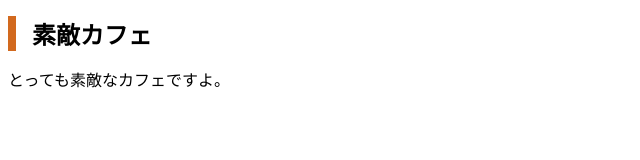
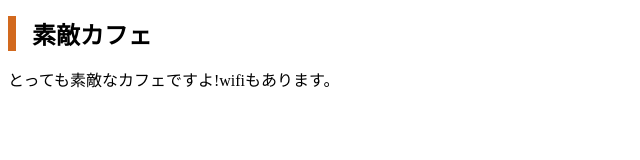
Before and after one commit to amemo2525/mycafe, a plain HTML site: page index.html in a window 1280 px wide. Shown: the whole page, without its empty margins (0-640 px from the left). Drawn offline with Linux system fonts and the light colour scheme; files that its build step writes are made by us from their sources.

Commit message:
Add files via upload

```diff
--- a/index.html
+++ b/index.html
@@ -7,6 +7,6 @@
 </head>
 <body>
   <h1>素敵カフェ</h1>
-  <p>とっても素敵なカフェですよ。</p>
+  <p>とっても素敵なカフェですよ!wifiもあります。</p>
 </body>
 </html>
```
